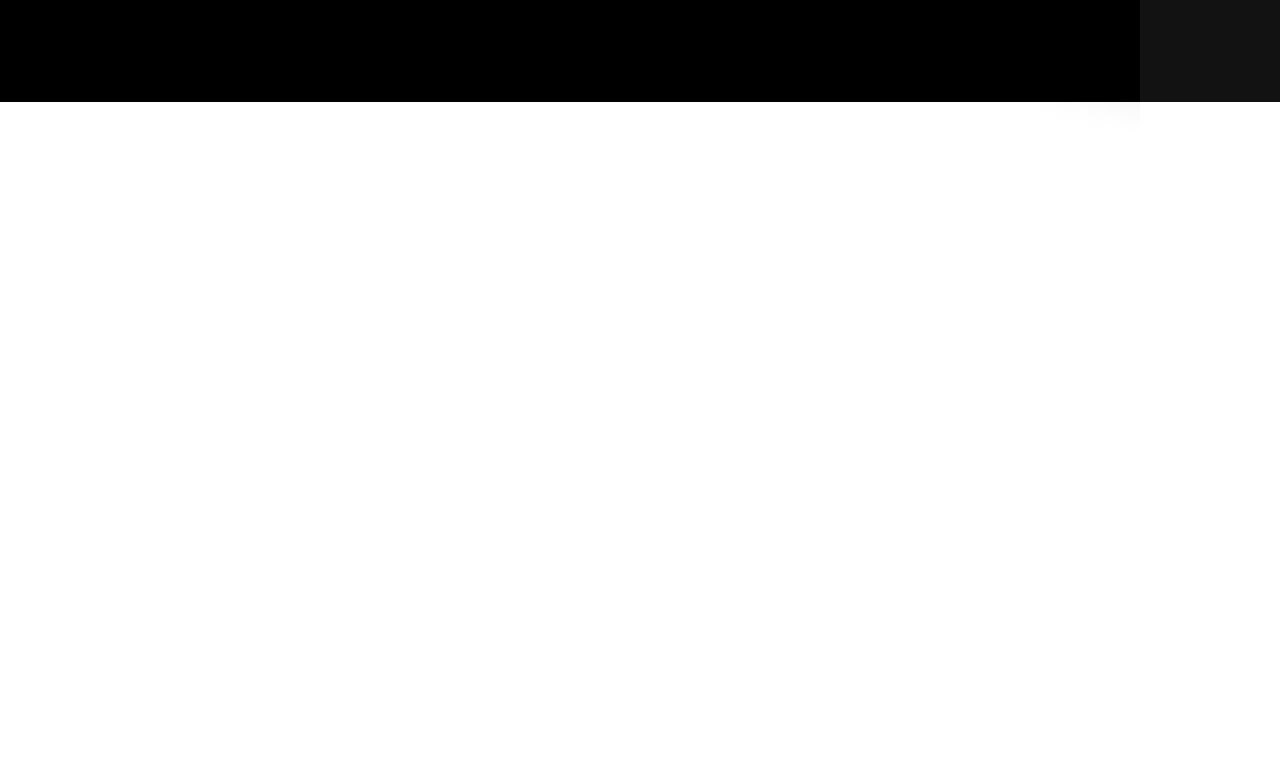
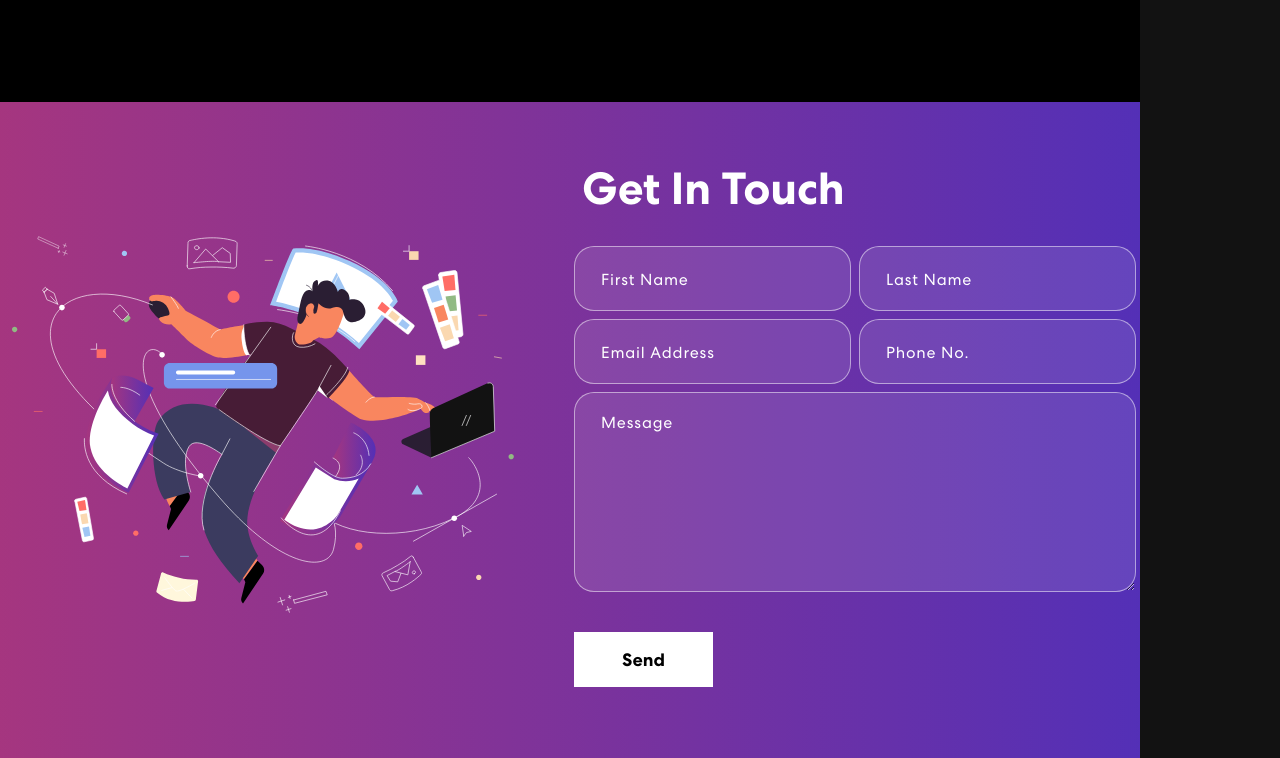
Before and after one commit to NaveenRay1/Personal-Portfolio, a React (Vite) app: page / in a window 1280 px wide. Shown: the part 2039-2797 px from the top of the page. Before the commit the page ends 2193 px from the top, so only its background shows below. Built offline with nearby package versions, Linux system fonts and the light colour scheme.

Commit message:
added contact component

```diff
--- a/src/App.jsx
+++ b/src/App.jsx
@@ -4,6 +4,7 @@
 import { Banner } from './components/Banner';
 import { Skills } from './components/Skills';
 import { Projects } from './components/Projects';
+import { Contact } from './components/Contact';
 
 
 function App() {
@@ -13,6 +14,7 @@
       <Banner/>
       <Skills/>
       <Projects/>
+      <Contact/>
     </div>
   );
 }
--- /dev/null
+++ b/src/components/Contact.jsx
@@ -0,0 +1,114 @@
+import { useState } from "react";
+import { Container, Row, Col } from "react-bootstrap";
+import contactImg from "../assets/img/contact-img.svg";
+import 'animate.css';
+import TrackVisibility from 'react-on-screen';
+
+export const Contact = () => {
+  const formInitialDetails = {
+    firstName: '',
+    lastName: '',
+    email: '',
+    phone: '',
+    message: ''
+  }
+  const [formDetails, setFormDetails] = useState(formInitialDetails);
+  const [buttonText, setButtonText] = useState('Send');
+  const [status, setStatus] = useState({});
+
+  const onFormUpdate = (category, value) => {
+      setFormDetails({
+        ...formDetails,
+        [category]: value
+      })
+  }
+
+  const handleSubmit = async (e) => {
+    e.preventDefault();
+    setButtonText("Sending...");
+
+    // 1. Create the data object for Web3Forms
+    const data = {
+        access_key: "5ad153ab-644e-4ef2-b9a2-a79646ecdb1d", // 👈 Your actual Key is here now
+        name: formDetails.firstName + " " + formDetails.lastName,
+        email: formDetails.email,
+        phone: formDetails.phone,
+        message: formDetails.message,
+    };
+
+    try {
+        // 2. Send directly to their API
+        let response = await fetch("https://api.web3forms.com/submit", {
+            method: "POST",
+            headers: {
+                "Content-Type": "application/json",
+                Accept: "application/json",
+            },
+            body: JSON.stringify(data),
+        });
+
+        setButtonText("Send");
+        let result = await response.json();
+
+        if (result.success) {
+            setStatus({ success: true, message: 'Message sent successfully'});
+            setFormDetails(formInitialDetails); // Clear form
+        } else {
+            setStatus({ success: false, message: 'Something went wrong, please try again later.'});
+        }
+    } catch (error) {
+        setButtonText("Send");
+        setStatus({ success: false, message: 'Network error, please try again.'});
+    }
+  };
+
+  return (
+    <section className="contact" id="connect">
+      <Container>
+        <Row className="align-items-center">
+          <Col size={12} md={6}>
+            <TrackVisibility>
+              {({ isVisible }) =>
+                <img className={isVisible ? "animate__animated animate__zoomIn" : ""} src={contactImg} alt="Contact Us"/>
+              }
+            </TrackVisibility>
+          </Col>
+          <Col size={12} md={6}>
+            <TrackVisibility>
+              {({ isVisible }) =>
+                <div className={isVisible ? "animate__animated animate__fadeIn" : ""}>
+                <h2>Get In Touch</h2>
+                <form onSubmit={handleSubmit}>
+                  <Row>
+                    <Col size={12} sm={6} className="px-1">
+                      <input type="text" value={formDetails.firstName} placeholder="First Name" onChange={(e) => onFormUpdate('firstName', e.target.value)} />
+                    </Col>
+                    <Col size={12} sm={6} className="px-1">
+                      <input type="text" value={formDetails.lastName} placeholder="Last Name" onChange={(e) => onFormUpdate('lastName', e.target.value)}/>
+                    </Col>
+                    <Col size={12} sm={6} className="px-1">
+                      <input type="email" value={formDetails.email} placeholder="Email Address" onChange={(e) => onFormUpdate('email', e.target.value)} />
+                    </Col>
+                    <Col size={12} sm={6} className="px-1">
+                      <input type="tel" value={formDetails.phone} placeholder="Phone No." onChange={(e) => onFormUpdate('phone', e.target.value)}/>
+                    </Col>
+                    <Col size={12} className="px-1">
+                      <textarea rows="6" value={formDetails.message} placeholder="Message" onChange={(e) => onFormUpdate('message', e.target.value)}></textarea>
+                      <button type="submit"><span>{buttonText}</span></button>
+                    </Col>
+                    {
+                      status.message &&
+                      <Col>
+                        <p className={status.success === false ? "danger" : "success"}>{status.message}</p>
+                      </Col>
+                    }
+                  </Row>
+                </form>
+              </div>}
+            </TrackVisibility>
+          </Col>
+        </Row>
+      </Container>
+    </section>
+  )
+}
```
